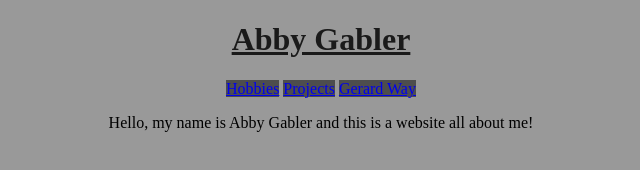
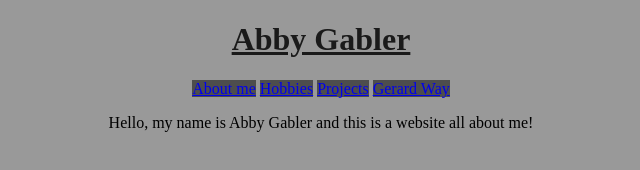
Before and after one commit to abbygabler/CSabbygabler, a plain HTML site: page index.html in a window 1280 px wide. Shown: the whole page, without its empty margins (319-959 px from the left). Drawn offline with Linux system fonts and the light colour scheme.

Commit message:
Update index.html

```diff
--- a/index.html
+++ b/index.html
@@ -11,7 +11,7 @@
           </head>
        <h1>Abby Gabler</h1>
     <ul>
-     <li><a href=
+     <li><a href="aboutme.html">About me</a></li>
      <li><a href="hobbies.html">Hobbies</a></li>
      <li><a href="projects.html">Projects</a></li>
      <li><a href="gerardway.html">Gerard Way</a></li>
@@ -20,11 +20,9 @@
 
        <p> Hello, my name is Abby Gabler and this is a website all about me!
 
-
-
        </p>
        <body>
 
          </body>
 
-       </html>
+     </html>
```
